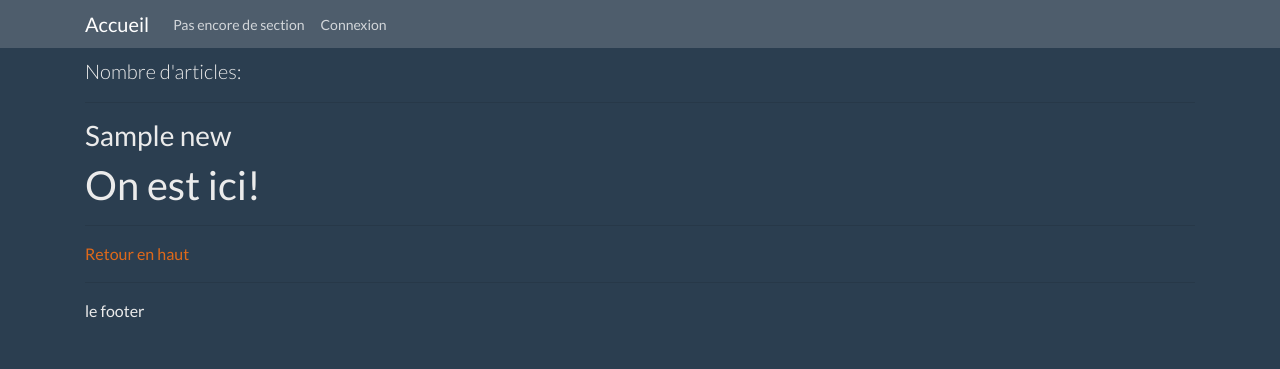
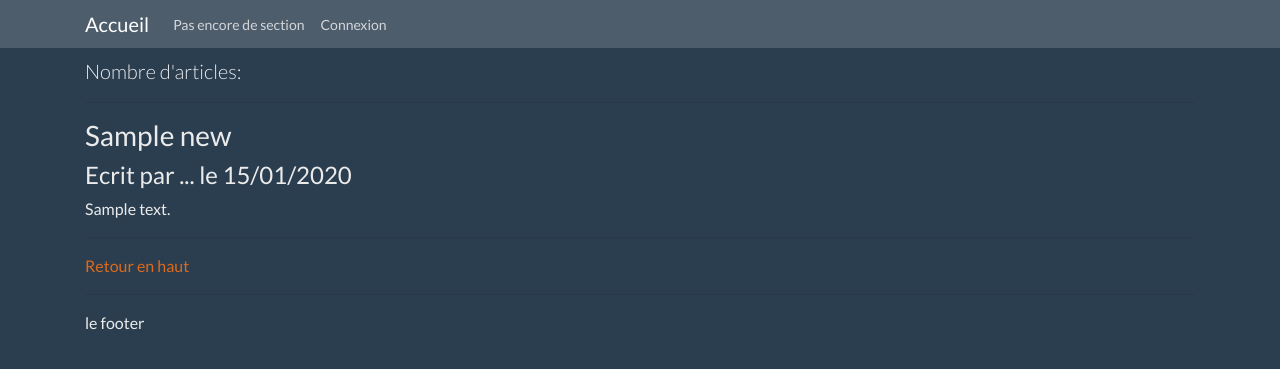
Before and after one commit to audreyantony/php-oo-autoload, a PHP site: template view/publicView/index_public.html.twig in a window 1280 px wide. Shown: the top 369 px of the page. Run offline with PHP 8.4, Linux system fonts and the light colour scheme; the template is opened without the code that fills it: most values are stand-ins (such as "Sample title", 1, 10 or a date in 2020); some libraries are stand-ins or nearby versions.

Commit message:
date and nl2br into Twig

```diff
--- a/public/index.php
+++ b/public/index.php
@@ -29,6 +29,7 @@
 
 /*
  * Génération de l'espace de travail pour Twig (après l'autoload de composer)
+ * https://twig.symfony.com/doc/3.x/
  */
 $loader = new \Twig\Loader\FilesystemLoader('../view'); // lieux où se trouveront nos vues
 // création de l'environnement, nous n'activerons le cache que lorsque le travail sera terminé
--- a/view/publicView/index_public.html.twig
+++ b/view/publicView/index_public.html.twig
@@ -5,10 +5,11 @@
 {% block title %}{{ parent() }}Accueil de note site{% endblock %}
 
 {% block contenu %}
-{{ dump(news) }}
+{#  dump(news) #}
     {% for item in news %}
         <h3>{{ item.theNewsTitle }}</h3>
-        <h1>On est ici!</h1>
+        <h4>Ecrit par ... le {{ item.theNewsDate|date("d/m/Y") }}</h4>
+        <p>{{ item.theNewsText|nl2br }}</p>
     {% else %}
         <h3>Pas encore de news sur ce site</h3>
     {% endfor %}
```
